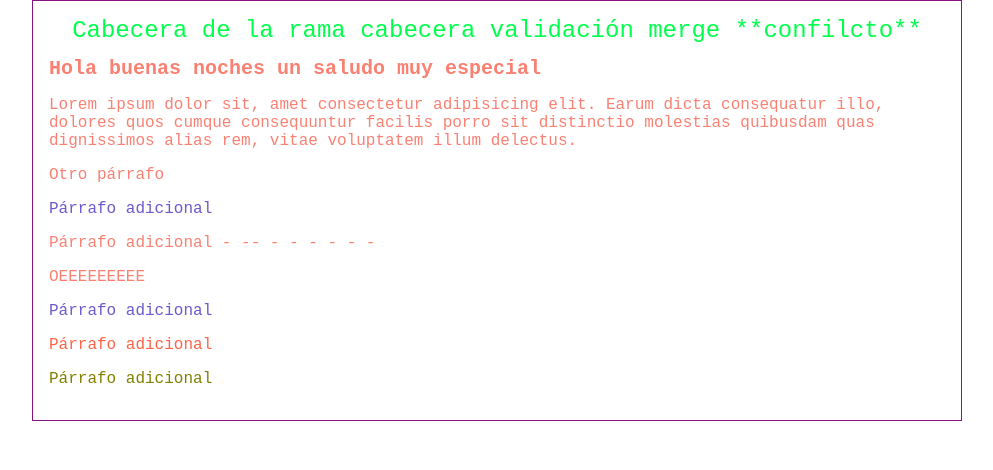
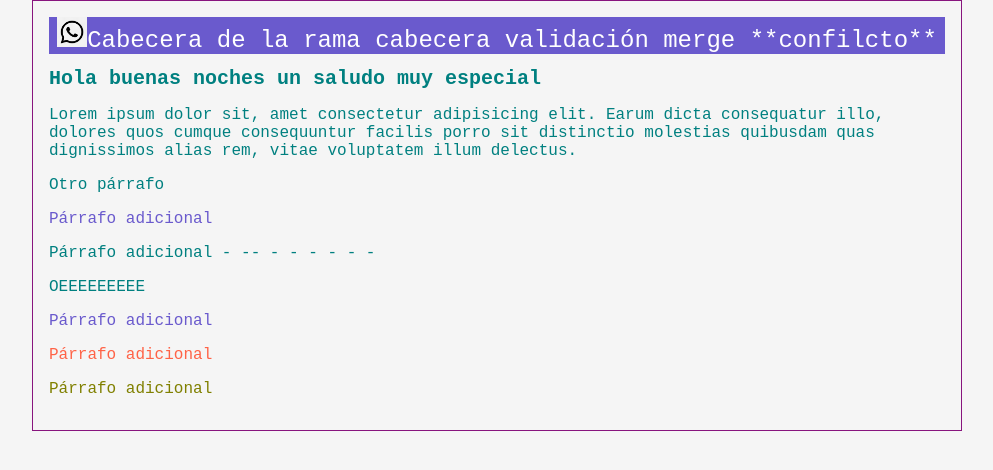
Before and after one commit to wilfredoha/platzi, a plain HTML site: page index.html in a window 1280 px wide. Shown: the whole page, without its empty margins (143-1136 px from the left). Drawn offline with Linux system fonts and the light colour scheme.

Commit message:
mejora en header

```diff
--- a/css/estilos.css
+++ b/css/estilos.css
@@ -1,10 +1,11 @@
 body{
     text-align: center;
     font-family: 'Courier New', Courier, monospace;
-    color:salmon;
+    color:teal;
     font-size: 16px;
     margin: 0;
     padding: 0;
+    background-color: whitesmoke;
 }
 
 #container{
@@ -20,7 +21,8 @@ body{
 }
 
 #cabecera{
-    color: rgb(0, 255, 76);
+    background-color: slateblue;
+    color:white;
     text-align: center;
     font-size: x-large;
 }
--- a/index.html
+++ b/index.html
@@ -6,7 +6,7 @@
     </head>
     <body>
         <div id="container">
-            <div id="cabecera">Cabecera de la rama cabecera validación merge **confilcto**</div>
+            <div id="cabecera"><img src="img/icono.png" width="30" alt="Girl in a jacket">Cabecera de la rama cabecera validación merge **confilcto**</div>
             <div id="post">
                 <h1>Hola buenas noches un saludo muy especial</h1>
                 <p>Lorem ipsum dolor sit, amet consectetur adipisicing elit. Earum dicta consequatur illo, dolores quos cumque consequuntur facilis porro sit distinctio molestias quibusdam quas dignissimos alias rem, vitae voluptatem illum delectus.</p>
```
